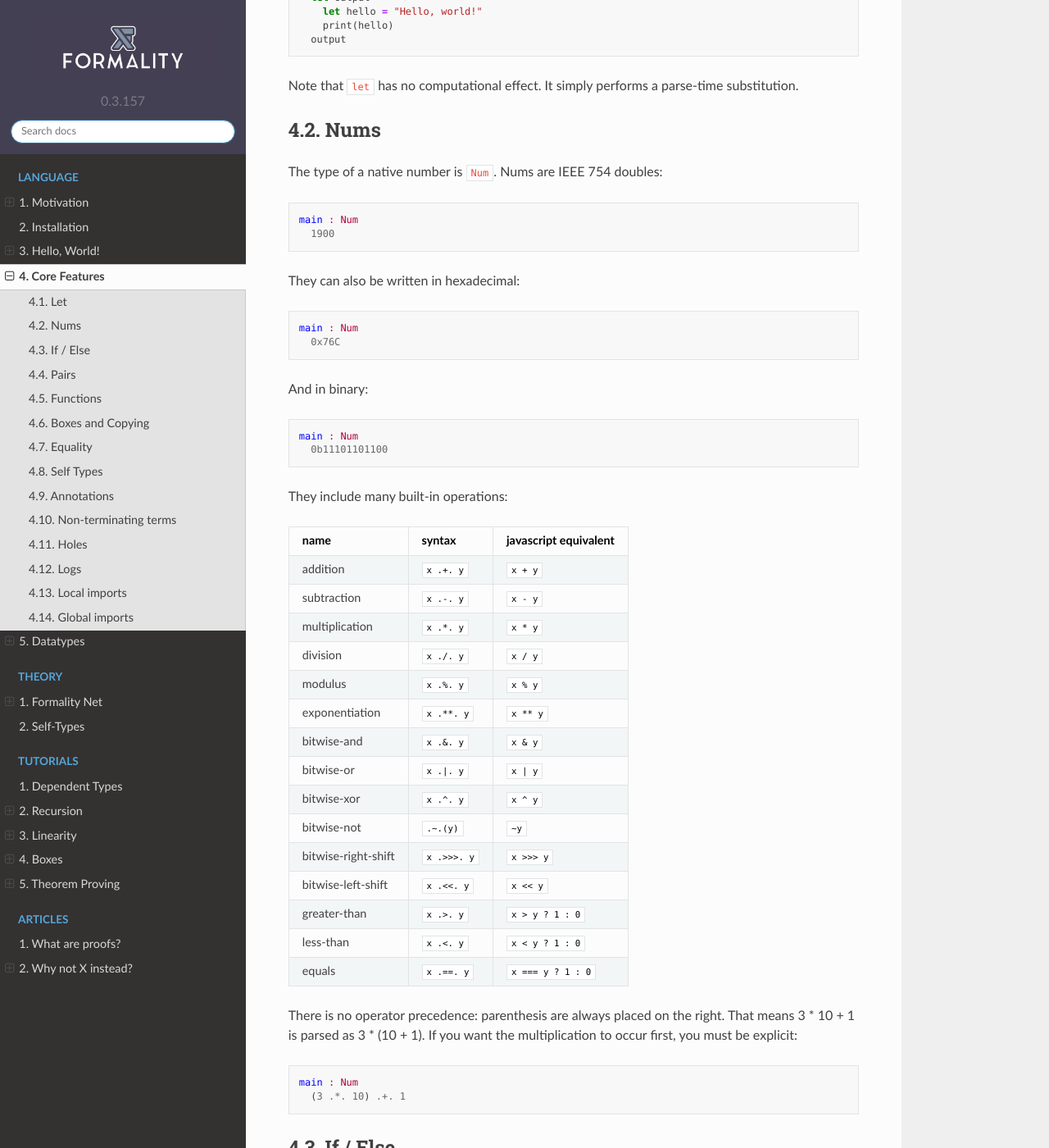
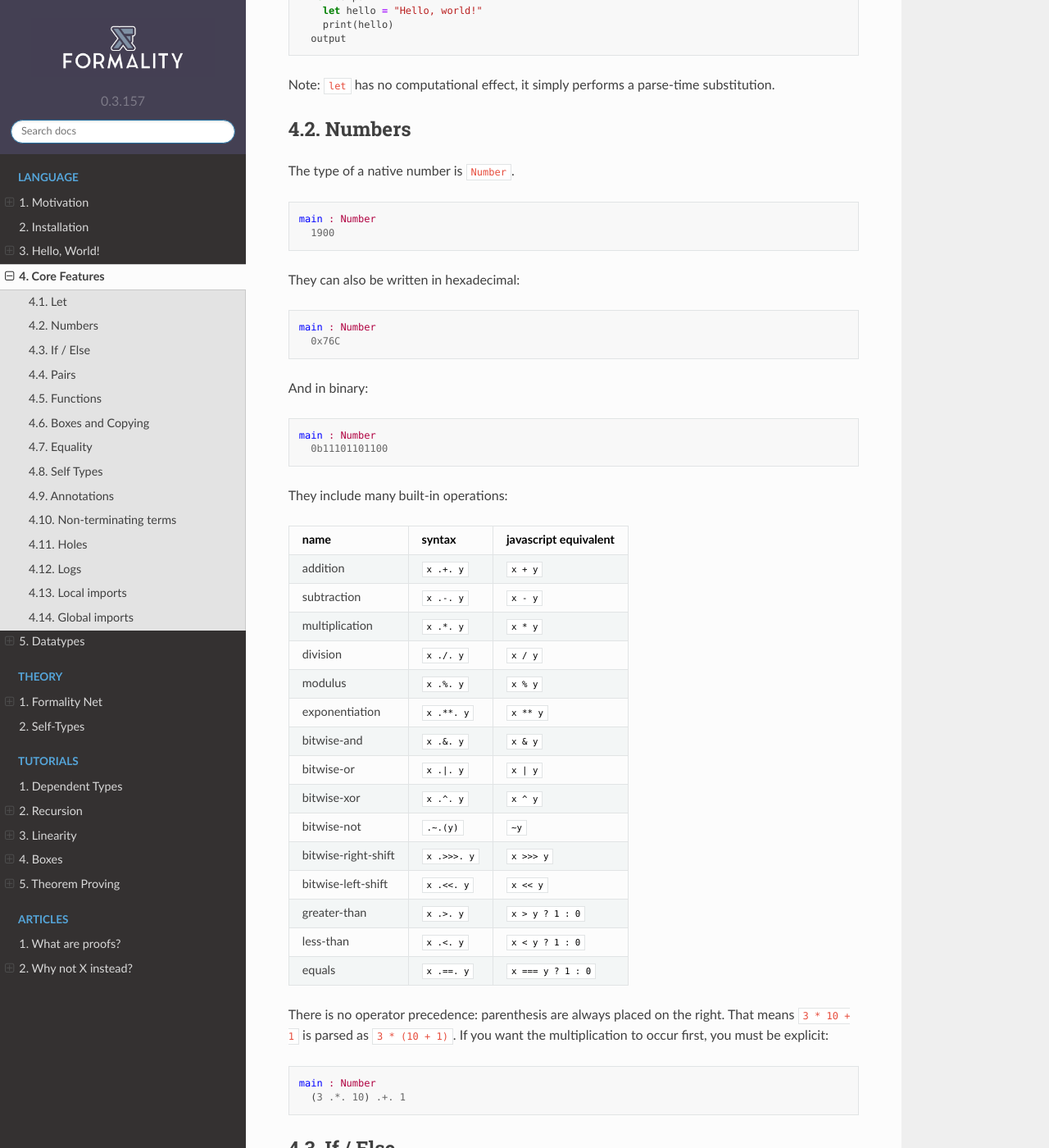
Before and after one commit to Soonad/docs.formality-lang.org, a Sphinx documentation site: the page built from docs/source/language/4.Core-Features.md, in a window 1280 px wide and 1400 px high, scrolled down 522 px. Shown: the whole window at 82% size. Built offline with Sphinx 7.4.7 and the Read the Docs theme 2.0.0, drawn with Linux system fonts in a browser that asks for light colours; pages that are not in the unit, such as notebooks, are missing from menus; some of the changed text lies outside the part shown.

Commit message:
Brief outdated note

````diff
--- a/docs/source/index.rst
+++ b/docs/source/index.rst
@@ -18,6 +18,12 @@
 <https://github.com/moonad/Formality-Base/blob/master/Relation.Equality.fm>`_
 from `Formality-Base <https://github.com/moonad/Formality-Base>`_, our official
 standard libraries.
+
+NOTE: this documentation is slightly outdated after the syntax changes of
+November 13, 2019 (version 0.1.170). We're going to move docs to a brand new
+site, though, so this will be outdated for the next few days. On the meantime,
+check the base libraries (http://github.com/moonad/formality-base) to see the
+current syntax.
 
 Table of contents
 =====================================
--- a/docs/source/language/4.Core-Features.md
+++ b/docs/source/language/4.Core-Features.md
@@ -24,30 +24,31 @@
   output
 ```
 
-Note that `let` has no computational effect. It simply performs a parse-time substitution.
+Note: `let` has no computational effect, it simply performs a parse-time substitution.
 
-## Nums
+## Numbers
 
-The type of a native number is `Num`. Nums are IEEE 754 doubles:
+The type of a native number is `Number`.
 
 ```haskell
-main : Num
+main : Number
   1900
 ```
 
 They can also be written in hexadecimal:
 
 ```haskell
-main : Num
+main : Number
   0x76C
 ```
 
 And in binary:
 
 ```haskell
-main : Num
+main : Number
   0b11101101100
 ```
+
 They include many built-in operations:
 
 name | syntax | javascript equivalent
@@ -68,16 +69,16 @@
 less-than | `x .<. y` | `x < y ? 1 : 0`
 equals | `x .==. y` | `x === y ? 1 : 0`
 
-There is no operator precedence: parenthesis are always placed on the right. That means 3 * 10 + 1 is parsed as 3 * (10 + 1). If you want the multiplication to occur first, you must be explicit:
+There is no operator precedence: parenthesis are always placed on the right. That means `3 * 10 + 1` is parsed as `3 * (10 + 1)`. If you want the multiplication to occur first, you must be explicit:
 
 ```haskell
-main : Num
+main : Number
   (3 .*. 10) .+. 1
 ```
 
 ## If / Else
 
-`if` allows branching with a `Num` condition.
+`if` allows branching with a `Number` condition.
 
 syntax | description
 --- | ---
@@ -114,14 +115,14 @@
 Creating:
 
 ```haskell
-main : [:Num, Num]
+main : [:Number, Number]
   [1, 2]
 ```
 
 Extracting the first element:
 
 ```haskell
-main : Num
+main : Number
   let pair = [1, 2]
   fst(pair)
 ```
@@ -129,7 +130,7 @@
 Extracting both elements:
 
 ```haskell
-main : Num
+main : Number
   let pair  = [1, 2]
   get [a,b] = pair
   a .+. b
@@ -140,14 +141,14 @@
 ```javascript
 import Base@0
 
-main : [:[:Num, Num], String]
+main : [:[:Number, Number], String]
   [[1, 2], "Hello World!"]
 ```
 
 Nesting to the right:
 
 ```javascript
-main : Num
+main : Number
   let triple  = [1, 2, 3] // same as [1, [2, 3]]
   get [x,y,z] = triple
   x .+. y .+. z
@@ -155,22 +156,22 @@
 Erased (first element):
 
 ```javascript
-main : [~: Num, Num]
+main : [~: Number, Number]
   [~1, 2] // the number "1" is erased from runtime
 ```
 
 Erased (second element):
 
 ```javascript
-main : [: Num ~ Num]
+main : [: Number ~ Number]
   [1 ~ 2] // the number "2" is erased from runtime
 ```
 
 Notably, the second element of a pair can depend on the value of the first.
 
 ```javascript
-main : [x : Num, (if x: Num else: Bool)]
-  [0, true] // if you change 0 to 1, the second element must be a Num.
+main : [x : Number, (if x: Number else: Bool)]
+  [0, true] // if you change 0 to 1, the second element must be a Number.
 ```
 
 ## Functions
@@ -188,35 +189,35 @@
 A top-level function:
 
 ```haskell
-adder : Num -> Num -> Num
+adder : Number -> Number -> Number
   {x, y} x .+. y
 
-main : Num
+main : Number
   adder(40, 2)
 ```
 
 When you write the variable names, lambdas are added implicity. For example:
 
 ```haskell
-adder : {x : Num, y : Num} -> Num
+adder : {x : Number, y : Number} -> Number
   x .+. y
 
-main : Num
+main : Number
   adder(40, 2)
 ```
 
 An inline function (lambda expression):
 
 ```haskell
-main : Num
-  ({x : Num, y : Num} x + y)(40, 2)
+main : Number
+  ({x : Number, y : Number} x + y)(40, 2)
 ```
 
 You can annotate the full type rather than the type of each variable:
 
 ```haskell
-main : Num
-  (({x, y} x .+. y) :: Num -> Num -> Num)(40, 2)
+main : Number
+  (({x, y} x .+. y) :: Number -> Number -> Number)(40, 2)
 ```
 
 You can avoid types. This won't type-check, but can still be ran:
@@ -232,8 +233,8 @@
 id : {~T : Type, x : T} -> T
   x
 
-main : Num
-  id(~Num, 42)
+main : Number
+  id(~Number, 42)
 ```
 
 
@@ -276,11 +277,11 @@
 Note that Self Types are not the same as recursive types. Recursive types allow the type to access *itself*. For example:
 
 ```haskell
-N_Nums : {n : Num} -> Type
+N_Nums : {n : Number} -> Type
   if n .<. 2:
-    Num
+    Number
   else:
-    [:Num, N_Nums(n .-. 1)]
+    [:Number, N_Nums(n .-. 1)]
 ```
 
 The type above allows you to create a list of N words:
@@ -294,7 +295,7 @@
 
 ```haskell
 sameNums : Type
-  ${self} [:Num, :Num, fst(self) == fst(snd(self))]
+  ${self} [:Number, :Number, fst(self) == fst(snd(self))]
 
 same_words_0 : sameNums
   new(~sameNums) [0, 0, res]
@@ -310,16 +311,16 @@
 
 ```haskell
 sameNumsB : Type
-  [x : Num, y : Num, Equal(Num, %x, %y)]
+  [x : Number, y : Number, Equal(Number, %x, %y)]
 
 same_words_b_0 : sameNumsB
-  [0, 0, refl(~Num, ~%0)]
+  [0, 0, refl(~Number, ~%0)]
 
 same_words_b_1 : sameNumsB
-  [1, 1, refl(~Num, ~%1)]
+  [1, 1, refl(~Number, ~%1)]
 
 same_words_b_2 : sameNumsB
-  [2, 2, refl(~Num, ~%2)
+  [2, 2, refl(~Number, ~%2)
 ```
 
 But what is interesting is that Self Types are more expressive than dependent pairs. We could, for example, make an "insanely dependent" pair where the first element depends on the second, and vice-versa:
@@ -327,8 +328,8 @@
 ```haskell
 insane : Type
   ${self}
-  [: [a : Num, (a .*. 2) == fst(snd(self))],
-     [b : Num, b == fst(fst(self)) .+. 1]]
+  [: [a : Number, (a .*. 2) == fst(snd(self))],
+     [b : Number, b == fst(fst(self)) .+. 1]]
 
 insane : insane
   new(~insane)
@@ -351,8 +352,8 @@
 This is useful when the bidirectional type-checker can't infer the type of an expression.
 
 ```haskell
-main : Num
-  (({x, y} x .+. y) :: Num -> Num -> Num)(40, 2)
+main : Number
+  (({x, y} x .+. y) :: Number -> Number -> Number)(40, 2)
 ```
 
 They're also important for dependent pairs:
@@ -362,13 +363,13 @@
    [1, 2]
 
 annotation1
-   [1, 2] :: [x : Num, (if x: Num else: Bool)]
+   [1, 2] :: [x : Number, (if x: Number else: Bool)]
 ```
 
 The pairs above have different types, despite having the same value. Explicit annotations are inline, different from top-level annotations:
 
 ```haskell
-annotation2 : [x : Num, (if x: Num else: Bool)]
+annotation2 : [x : Number, (if x: Number else: Bool)]
 ```
 
 ## Non-terminating terms
@@ -381,18 +382,18 @@
 %t     | Converts `t` to an unrestricted term
 +t     | Converts `t` back to a restricted term
 
-In general, prefixing a type with `-` means that it can either be a well-typed term of that type or non-terminating computation. The `%t` syntax marks a term as unrestricted, and the `+t` syntax removes the mark, but it can only be used inside other unrestricted terms, or types. Inside both types and unrestricted terms, you can unbox terms at will, use variables more than once, and even use top-level definitions recursively. So, for example, while the `List(Num)` type represents a finite list of words, the `-List(Num)` type can be infinite:
+In general, prefixing a type with `-` means that it can either be a well-typed term of that type or non-terminating computation. The `%t` syntax marks a term as unrestricted, and the `+t` syntax removes the mark, but it can only be used inside other unrestricted terms, or types. Inside both types and unrestricted terms, you can unbox terms at will, use variables more than once, and even use top-level definitions recursively. So, for example, while the `List(Number)` type represents a finite list of words, the `-List(Number)` type can be infinite:
 
 ```javascript
   // A list with infinite copies of the number 1
-  ones : -List(Num)
-    % cons(~Num, 1, +ones)
+  ones : -List(Number)
+    % cons(~Number, 1, +ones)
 ```
 
 And you also use unrestricted terms to write recursive algorithms:
 
 ```haskell
-  double : {x : Num} -> -Num
+  double : {x : Number} -> -Number
     if x .==. 0:
       % 0
     else:
@@ -442,8 +443,8 @@
 This tells you that, on the location of the hole, you should have a `Bool`. In some cases, Formality will be able to find a well-typed term that could be used to fill this hole. For example, on the code above:
 
 ```
-main : List(Num)
-  cons(~?a, 2, nil(~Num))
+main : List(Number)
+  cons(~?a, 2, nil(~Number))
 ```
 
 Formality outputs:
@@ -451,13 +452,13 @@
 ```
 Found hole: 'a'.
 - With goal... Type
-- Solved as... Num
+- Solved as... Number
 ```
 
-Since Formality can infer that the value of `?a` should be `Num`. You can proceed to fill it, or just remove the name, leaving only a `?`: this will cause the program to type-check, since Formality knows how to complete it. As a shorthand, you can use `_` instead of `~?`:
+Since Formality can infer that the value of `?a` should be `Number`. You can proceed to fill it, or just remove the name, leaving only a `?`: this will cause the program to type-check, since Formality knows how to complete it. As a shorthand, you can use `_` instead of `~?`:
 
 ```
-main : List(Num)
+main : List(Number)
   cons(_2, nil(_))
 ```
 
````
Also changed, not shown: other parts of docs/source/language/4.Core-Features.md (+1 -1 lines), docs/source/language/3.Hello,-world!.md (+18 -51 lines).
